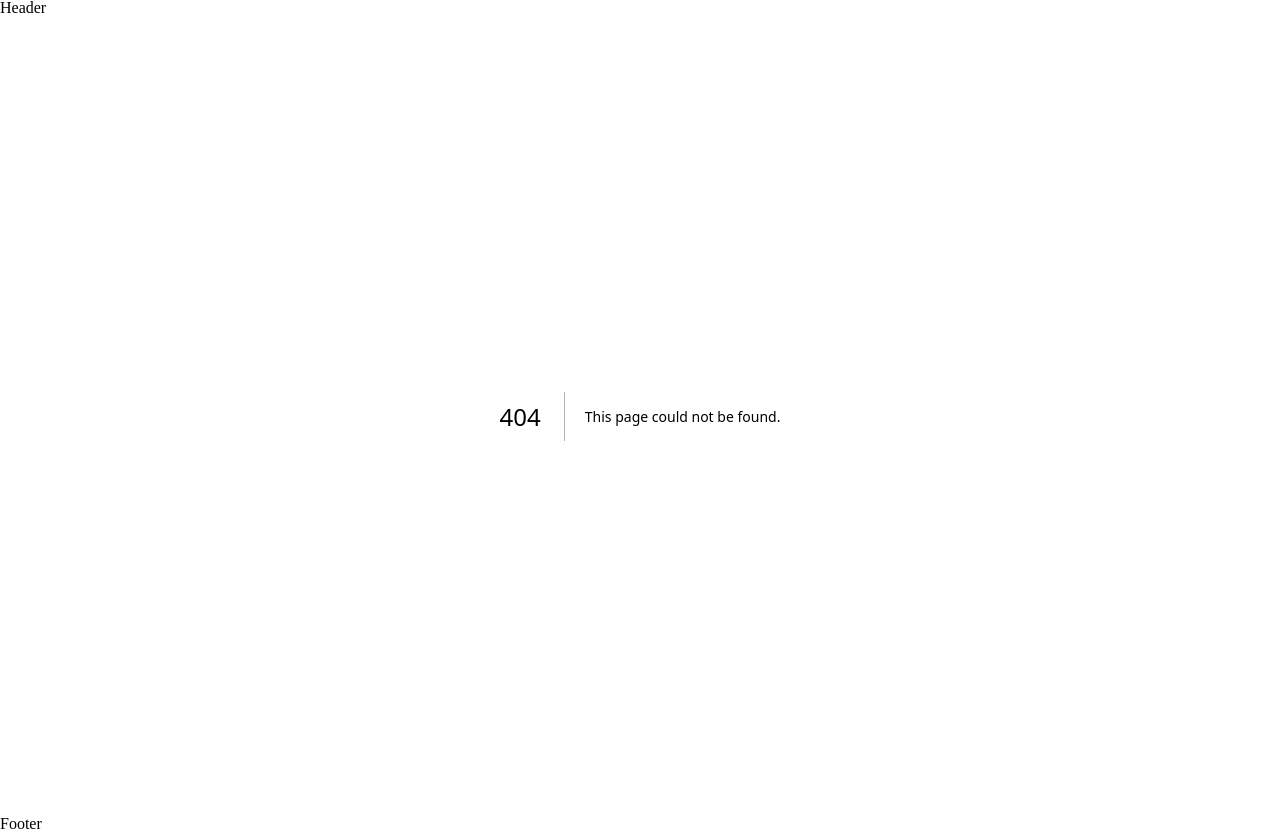
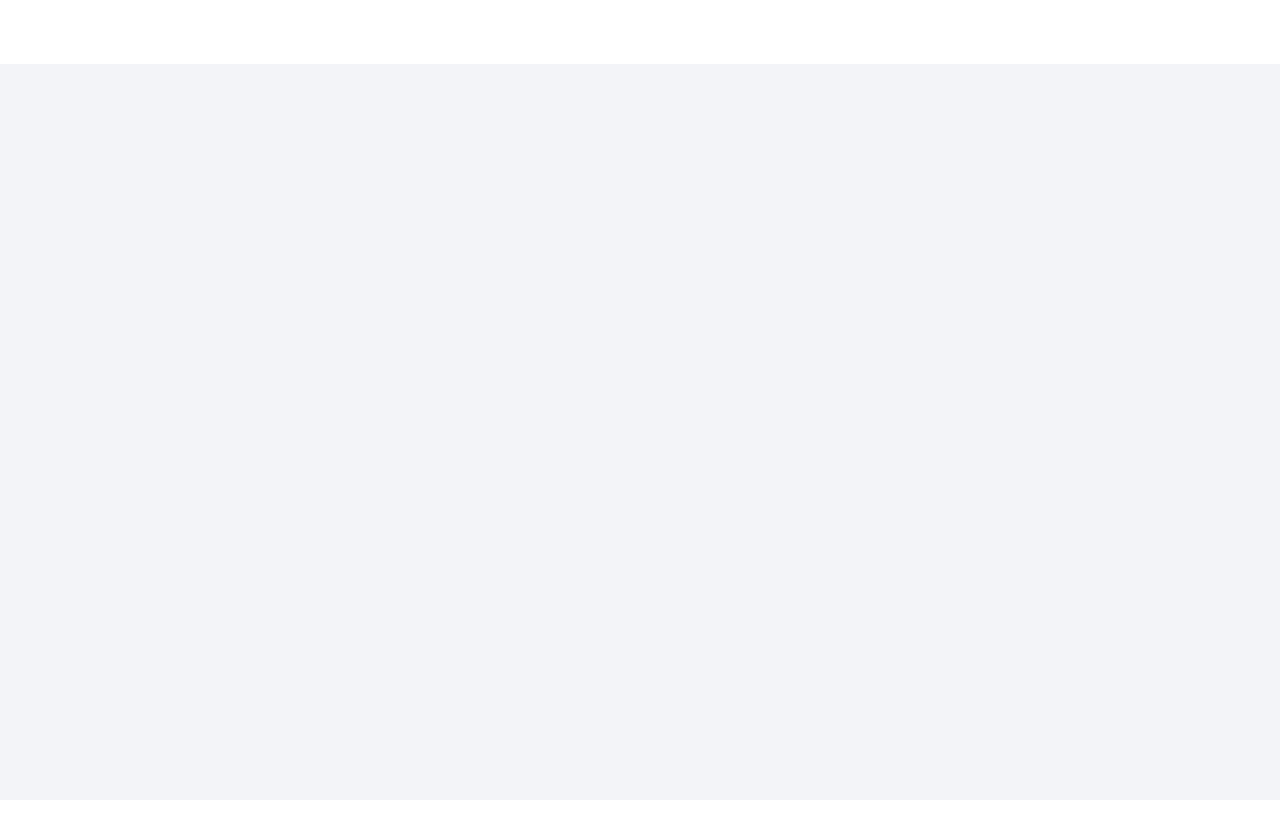
Before and after one commit to side-todo-project/front, a Next.js app: page /mypage in a window 1280 px wide. Before the commit this address had no page. After the commit the page ends 800 px from the top, so only its background shows below. Built offline with nearby package versions, Linux system fonts and the light colour scheme.

Commit message:
#8 Feat-[UI 관련 기본작업중]

```diff
--- a/components/layout/Footer.tsx
+++ b/components/layout/Footer.tsx
@@ -1,7 +1,17 @@
 import React, { memo } from 'react';
+import styled from 'styled-components';
 
 const Footer = () => {
-  return <div>Footer</div>;
+  return (
+    <Container>
+
+    </Container>
+  );
 };
 
+const Container = styled.div`
+
+`
+
+
 export default memo(Footer);
--- a/components/layout/Header.tsx
+++ b/components/layout/Header.tsx
@@ -1,7 +1,18 @@
 import React, { memo } from 'react';
+import styled from 'styled-components';
 
 const Header = () => {
-  return <div>Header</div>;
+  return (
+    <Container>
+
+    </Container>
+  );
 };
 
+const Container = styled.div`
+  background-color: #FFFFFF;
+  width: 100%;
+  height: 64px;
+`
+
 export default memo(Header);
--- a/components/layout/index.tsx
+++ b/components/layout/index.tsx
@@ -1,3 +1,4 @@
+import { DefaultTheme } from '@/styles/ColorPalette';
 import Head from 'next/head';
 import styled from 'styled-components';
 import Footer from './Footer';
@@ -22,13 +23,17 @@ const Layout = ({ children }) => {
   );
 };
 
-const Container = styled.div``;
+const Container = styled.div`
+  width: 100%;
+  height: 100%;
+  min-height: 100vh;
+  background-color: ${DefaultTheme.Neutral.N100};
+`;
 
-const BodyContainer = styled.div``;
+const BodyContainer = styled.div`
+  width: 100%;
+`;
 
 export default Layout;
 
-
-const WW = styled.input.attrs({ type: 'checkbox' })`
-
-`
+const WW = styled.input.attrs({ type: 'checkbox' })``;
--- /dev/null
+++ b/enums/index.ts
@@ -0,0 +1 @@
+export { }
--- a/package.json
+++ b/package.json
@@ -27,6 +27,7 @@
     "react-dom": "18.2.0",
     "styled-components": "^5.3.8",
     "styled-reset": "^4.4.5",
+    "styled-tools": "^1.7.2",
     "typescript": "4.9.5"
   },
   "devDependencies": {
--- a/pages/_app.tsx
+++ b/pages/_app.tsx
@@ -1,10 +1,11 @@
 import { UserProvider } from '@/components/common/userProvider';
 import Layout from '@/components/layout';
 import { defaultQueryOptions } from '@/constants';
+import { DefaultTheme } from '@/styles/ColorPalette';
 import { Hydrate, QueryClient, QueryClientProvider } from '@tanstack/react-query';
 import { ReactQueryDevtools } from '@tanstack/react-query-devtools';
 import type { AppProps } from 'next/app';
-import { createGlobalStyle } from 'styled-components';
+import { createGlobalStyle, ThemeProvider } from 'styled-components';
 import { Reset } from 'styled-reset';
 
 const queryClient = new QueryClient();
@@ -20,11 +21,13 @@ export default function App({ Component, pageProps }: AppProps) {
       <GlobalStyles />
       <QueryClientProvider client={queryClient}>
         <ReactQueryDevtools initialIsOpen={false} />
-        <UserProvider>
-          <Layout>
-            <Component {...pageProps} />
-          </Layout>
-        </UserProvider>
+        <ThemeProvider theme={DefaultTheme}>
+          <UserProvider>
+            <Layout>
+              <Component {...pageProps} />
+            </Layout>
+          </UserProvider>
+        </ThemeProvider>
       </QueryClientProvider>
     </>
   );
--- /dev/null
+++ b/pages/mypage.tsx
@@ -0,0 +1,11 @@
+import React from 'react'
+
+const mypage = () => {
+  return (
+    <div>
+
+    </div>
+  )
+}
+
+export default mypage;
--- /dev/null
+++ b/styles/colorPalette.ts
@@ -0,0 +1,22 @@
+export const DefaultTheme = {
+  White: '#FFFFFF',
+  Black: '#000000',
+  Neutral: {
+    N50: '#F9FAFB',
+    N100: '#F2F4F7',
+    N200: '#E4E7EC',
+    N300: '#D0D5DD',
+    N400: '#98A2B3',
+    N500: '#667085',
+    N600: '#475467',
+    N700: '#344054',
+    N800: '#1D2939',
+    N900: '#101828',
+  },
+  Primary: {
+    P50: '#E0E0FE',
+    P100: '#7070FA',
+    P200: '#5252DD',
+  },
+  Error: '#F04438',
+};
--- /dev/null
+++ b/styles/typography.ts
@@ -0,0 +1,5 @@
+import { css } from "styled-components";
+
+const HeadlineLarge = css`
+
+`
```
Also changed, not shown: 1 other file (tests, documents, lock files or other folders).
